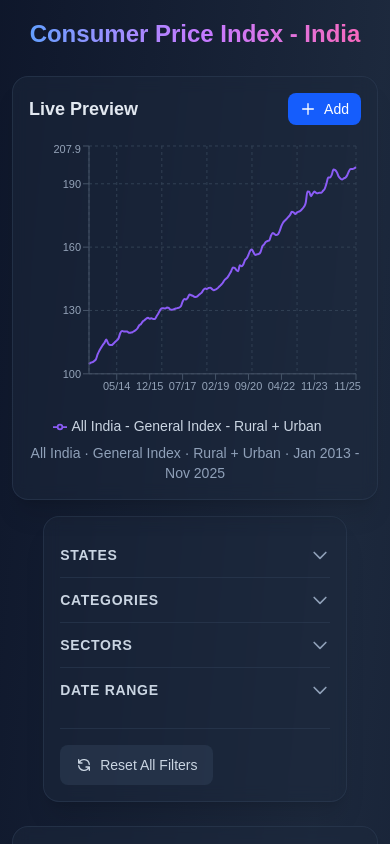
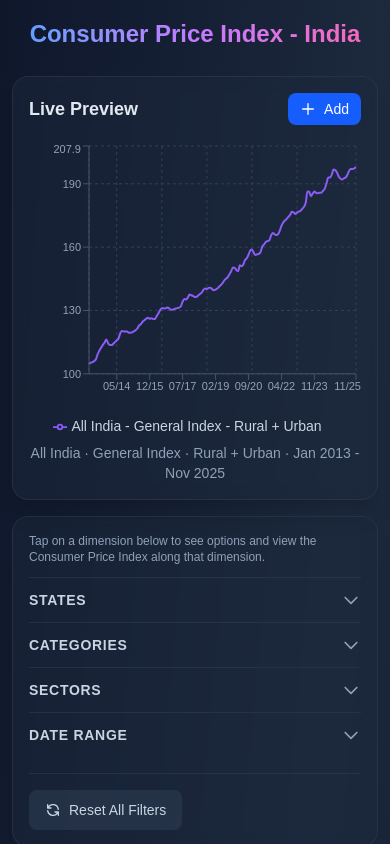
Before and after one commit to harshit-agarwal7/consumer-price-index, a Next.js app: page / in a window 390 px wide. Shown: the top 844 px of the page. Built offline with nearby package versions, Linux system fonts and the light colour scheme.

Commit message:
Add prompt near filters on mobile for better user experience

```diff
--- a/app/components/filters/MobileFilterAccordion.tsx
+++ b/app/components/filters/MobileFilterAccordion.tsx
@@ -31,6 +31,10 @@ export const MobileFilterAccordion = ({
 }: MobileFilterAccordionProps) => {
   return (
     <div className="grid grid-cols-1 sm:grid-cols-2 gap-x-4">
+      {/* Helper message for mobile users - spans full width */}
+      <p className="col-span-1 sm:col-span-2 text-xs text-slate-400 pb-3 border-b border-slate-700/50">
+        Tap on a dimension below to see options and view the Consumer Price Index along that dimension.
+      </p>
       {sections.map((section, index) => {
         const isExpanded = expandedId === section.id;
         const isComparing = multiSelectDimension === section.dimension;
```
Also changed, not shown: 1 other file (tests, documents, lock files or other folders).
